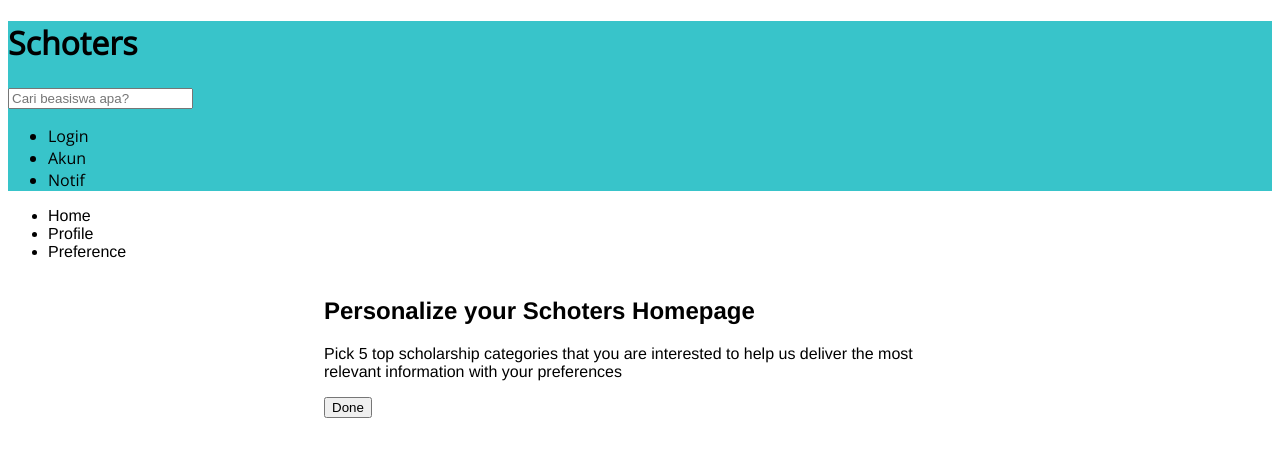
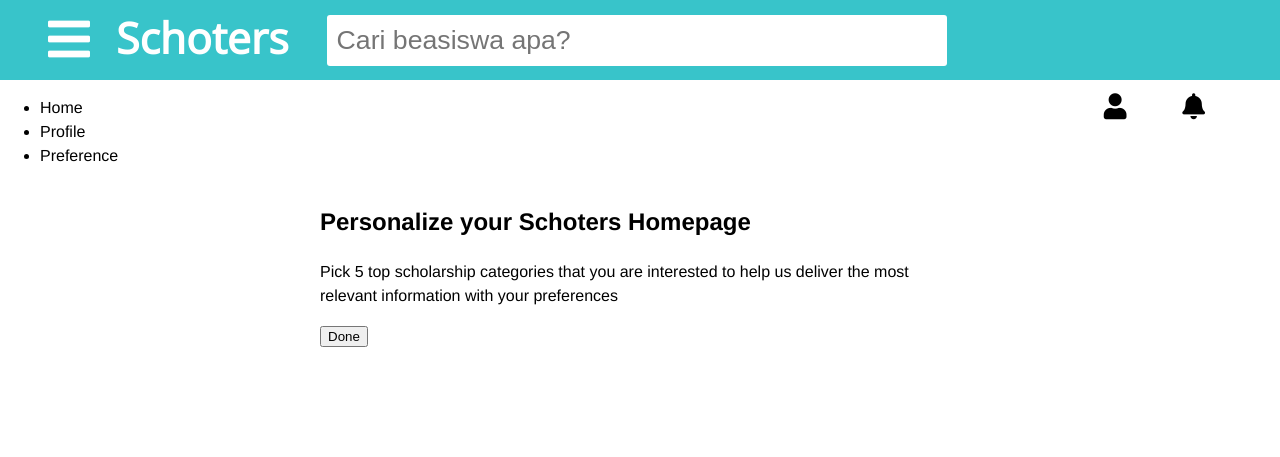
Before and after one commit to alrafi/schoters, a PHP site: page / in a window 1280 px wide. Shown: the top 457 px of the page. Run offline with PHP 8.4, Linux system fonts and the light colour scheme.

Commit message:
update header

```diff
--- a/css/style.css
+++ b/css/style.css
@@ -1,4 +1,4 @@
-@import url('https://fonts.googleapis.com/css?family=Open+Sans');
+@import url('https://fonts.googleapis.com/css?family=Open+Sans:300');
 
 header {
     font-family: 'Open Sans', sans-serif;
@@ -7,6 +7,10 @@ header {
 body {
     font-family: Helvetica, sans-serif;
     background-color: #fff;
+    /* font-size: 1px; */
+    line-height: 1.5;
+    padding: 0;
+    margin: 0;
 }
 
 .container {
@@ -15,6 +19,91 @@ body {
     overflow: hidden;
 }
 
+header .container {
+    width: 100%;
+    /* margin: auto;
+    overflow: hidden; */
+}
+
 header {
     background: #38C4CA;
+    height: 80px;
+    color: #fff;
 }
+
+header #menu-icon, header #branding, header #search-box {
+    float: left;
+}
+
+header #menu-icon {
+    margin-top: 15px;
+    margin-left: 48px;
+}
+
+header #branding {
+    margin-left: 26px;
+}
+
+header #search-box {
+    margin-left: 38px;
+}
+
+header #search-box input[type="text"] {
+    padding: 10px;
+    font-size: 20pt;
+    width: 600px;
+    color: #9b9b9b;
+    margin-top: 15px;
+    /* border: 2px solid #9b9b9b; */
+    border: none;
+    border-radius: 3px;
+
+}
+
+header #branding h1 {
+    font-size: 32pt;
+    margin-top: 5px;
+}
+
+header nav {
+    float: right;
+    margin-right: 65px;
+    margin-top: 20px;
+}
+
+
+header ul {
+    margin: 0;
+}
+
+header li {
+    float: left;
+    display: inline;
+    padding: 0 10px;
+    font-size: 20pt;
+}
+
+header li .round {
+    width: 40px;
+    height: 40px;
+    background-color: #fff;
+    border-radius: 50%;
+    margin: 0 26px;
+}
+
+header li .fa-user {
+    padding-top: 3px;
+    padding-left: 7.5px;
+    color: #000;
+    font-size: 26px;
+}
+
+header li .fa-bell {
+    font-size: 26px;
+    margin-top: 5px;
+    color: #000;
+}
+header .search-box {
+    margin-top: 30px;
+    margin-left: 30px;
+}
--- a/index.html
+++ b/index.html
@@ -2,28 +2,37 @@
 <html>
 <head>
     <meta charset="utf-8" />
-    <meta http-equiv="X-UA-Compatible" content="IE=edge">
     <title>Schoters</title>
-    <meta name="viewport" content="width=device-width, initial-scale=1">
-    <link rel="stylesheet" type="text/css" media="screen" href="css/style.css" />
+    <meta name="viewport" content="width=device-width">
+    <link rel="stylesheet" href="https://use.fontawesome.com/releases/v5.7.1/css/all.css" integrity="sha384-fnmOCqbTlWIlj8LyTjo7mOUStjsKC4pOpQbqyi7RrhN7udi9RwhKkMHpvLbHG9Sr" crossorigin="anonymous">
+    <link rel="stylesheet" type="text/css" href="css/style.css" />
 </head>
 <body>
     <header>
-        <div class="branding">
+        <div class="container">
+            <div id="menu-icon">
+                <i class="fas fa-bars fa-3x"></i>
+            </div>
+            <div id="branding">
                     <h1>Schoters</h1>
             </div>
-        <div class="search-box">
+            <div id="search-box">
                 <form action="">
                     <input type="text" placeholder="Cari beasiswa apa?">
                 </form>
             </div>
             <nav>
                 <ul>
-                <li>Login</li>
-                <li>Akun</li>
-                <li>Notif</li>
+                    <li class="login">Login</li>
+                    <li>
+                        <div class="round">
+                            <i class="fas fa-user fa-2x"></i>
+                        </div>
+                    </li>
+                    <li><i class="fas fa-bell fa-2x"></i></li>
                 </ul>
             </nav>
+        </div>
     </header>
     <section id="breadcrumb">
         <ul>
```
Lines whose indentation alone changed are shown as unchanged.
